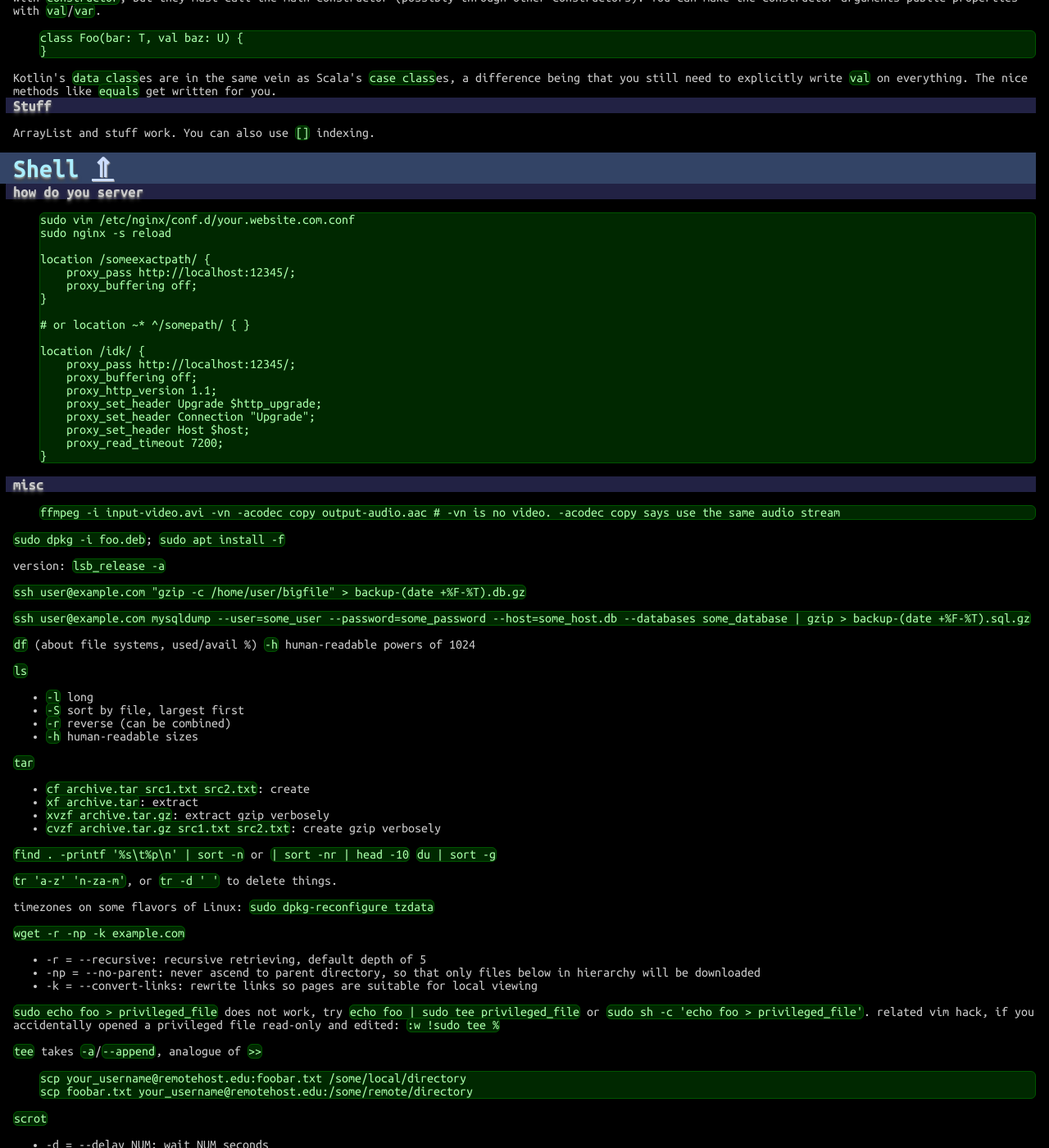
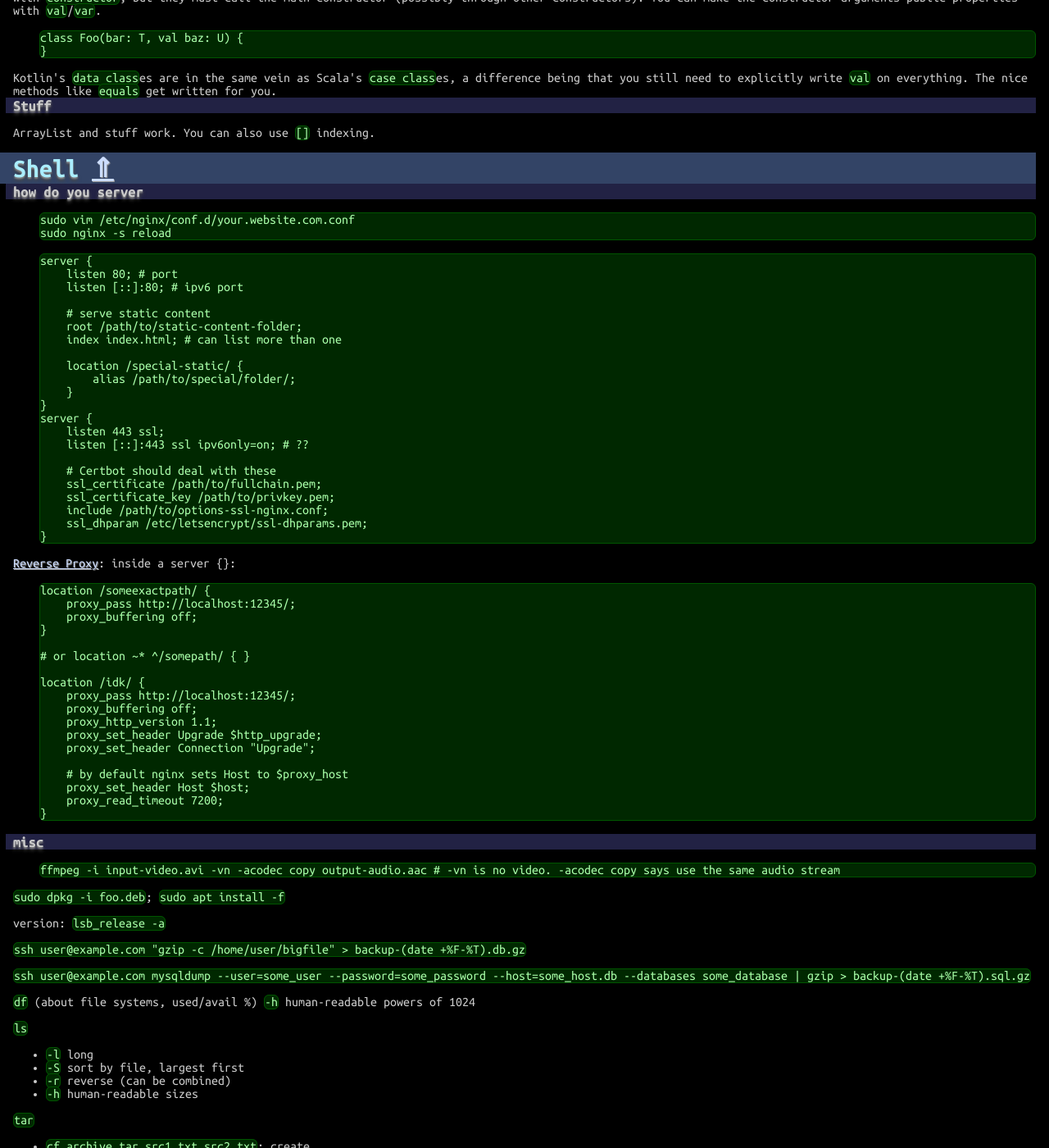
Before and after one commit to betaveros/cs, a Jekyll site: the page built from index.html, in a window 1280 px wide and 1400 px high, scrolled down 38452 px. Shown: the whole window at 82% size. Built offline with Jekyll 4.4.1, drawn with Linux system fonts in a browser that asks for light colours; some of the changed text lies outside the part shown.

Commit message:
shell stuff

```diff
--- a/_includes/shell.html
+++ b/_includes/shell.html
@@ -3,7 +3,36 @@
 <pre>
 sudo vim /etc/nginx/conf.d/your.website.com.conf
 sudo nginx -s reload
+</pre>
 
+<pre>
+server {
+    listen 80; # port
+    listen [::]:80; # ipv6 port
+
+    # serve static content
+    root /path/to/static-content-folder;
+    index index.html; # can list more than one
+
+    location /special-static/ {
+        alias /path/to/special/folder/;
+    }
+}
+server {
+    listen 443 ssl;
+    listen [::]:443 ssl ipv6only=on; # ??
+
+    # Certbot should deal with these
+    ssl_certificate /path/to/fullchain.pem;
+    ssl_certificate_key /path/to/privkey.pem;
+    include /path/to/options-ssl-nginx.conf;
+    ssl_dhparam /etc/letsencrypt/ssl-dhparams.pem;
+}
+</pre>
+
+<a href="https://docs.nginx.com/nginx/admin-guide/web-server/reverse-proxy/">Reverse Proxy</a>: inside a server {}:
+
+<pre>
 location /someexactpath/ {
     proxy_pass http://localhost:12345/;
     proxy_buffering off;
@@ -17,6 +46,8 @@ location /idk/ {
     proxy_http_version 1.1;
     proxy_set_header Upgrade $http_upgrade;
     proxy_set_header Connection "Upgrade";
+
+    # by default nginx sets Host to $proxy_host
     proxy_set_header Host $host;
     proxy_read_timeout 7200;
 }
@@ -375,3 +406,12 @@ M-# line numbers
 M-P whitespace
 M-Y color
 </pre>
+
+<h3>sql(ite)</h3>
+
+this doesn't belong here but idk
+
+<code>.tables</code>
+<code>.schema table_name</code>
+<code>.headers ON</code>
+<code>.mode column</code>
```
